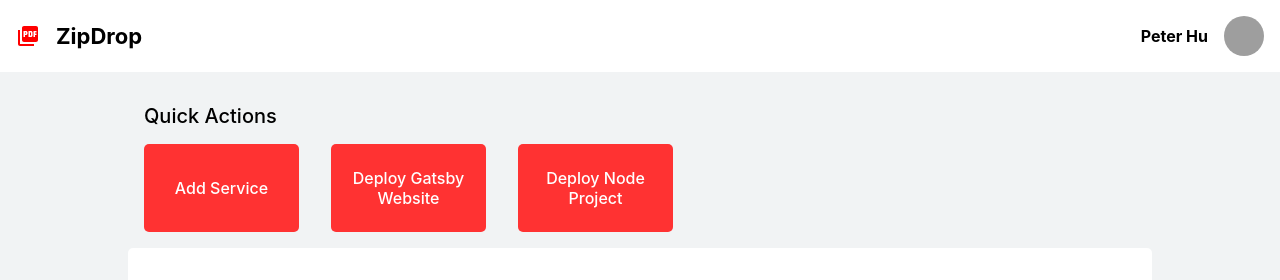
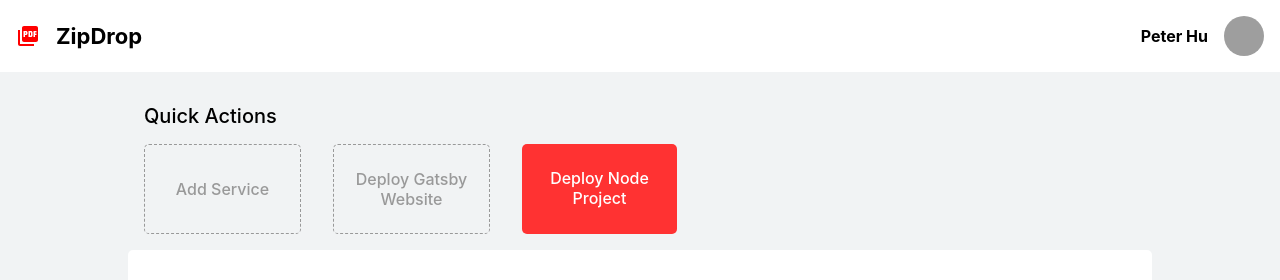
Before and after one commit to Rongjun-Hu/MountainPass-interview, a React (Create React App) app: page / in a window 1280 px wide. Shown: the top 280 px of the page. Built offline with nearby package versions, Linux system fonts and the light colour scheme; no server answers; grey boxes are pictures that could not be loaded.

Commit message:
Changed props name.

```diff
--- a/src/sections/QuickActions/index.js
+++ b/src/sections/QuickActions/index.js
@@ -6,8 +6,16 @@ const QuickActions = () => {
     <div className="quickActions">
       <h1>Quick Actions</h1>
       <div className="quickActions__buttonContainer">
-        <ButtonBox description="Add Service" isDashed={true} />
-        <ButtonBox description="Deploy Gatsby Website" isDashed={true} />
+        <ButtonBox
+          description="Add Service"
+          hasStyle={true}
+          solid="buttonBox--dashed"
+        />
+        <ButtonBox
+          description="Deploy Gatsby Website"
+          hasStyle={true}
+          solid="buttonBox--dashed"
+        />
         <ButtonBox description="Deploy Node Project" />
       </div>
     </div>
```
